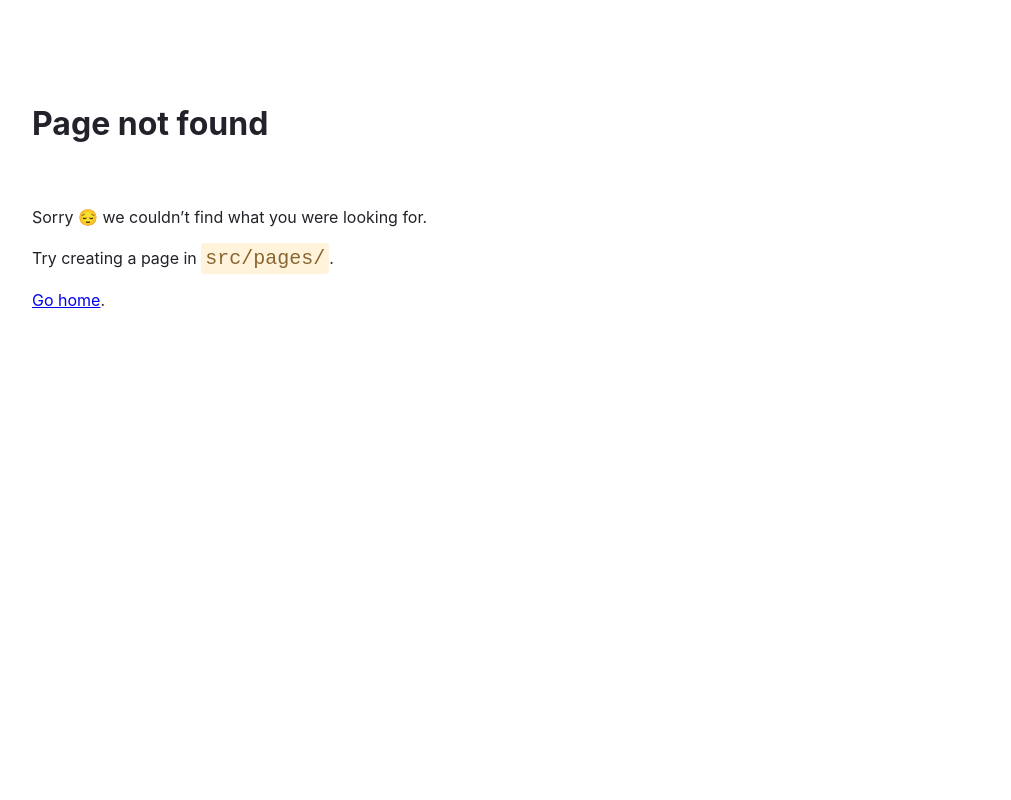
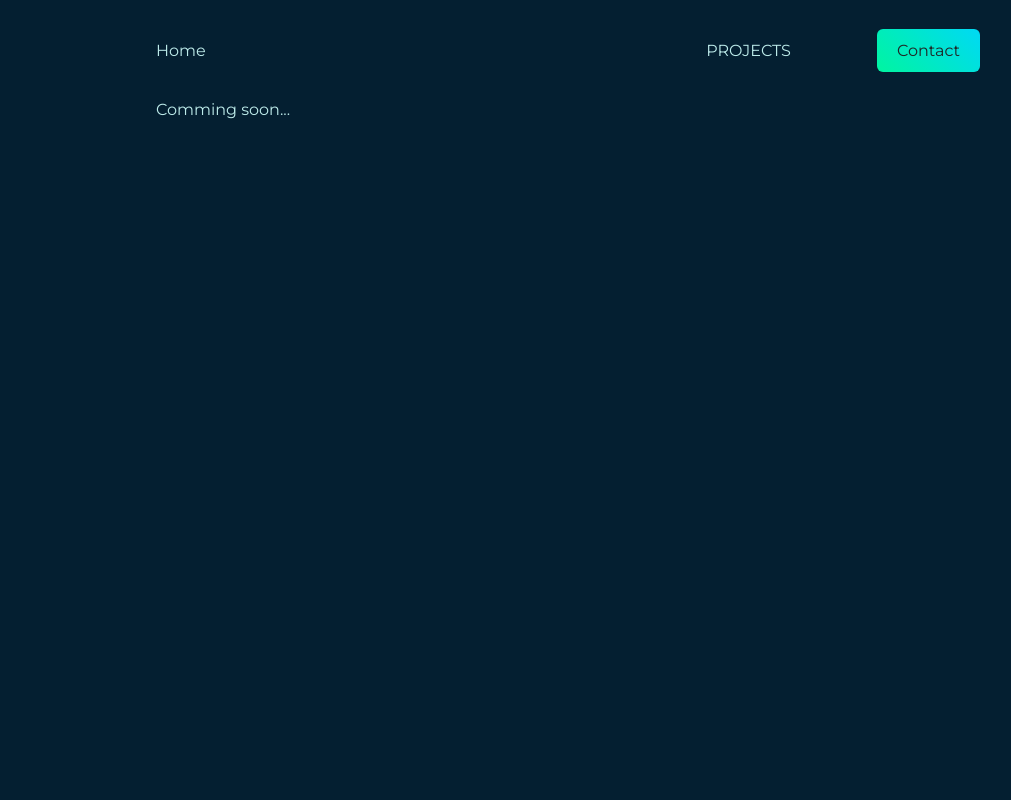
Before and after one commit to oevadee/portfolio, a Gatsby site: page /contact in a window 1280 px wide. Before the commit this address had no page. Shown: the top 800 px of the page, without its empty margins (72-1083 px from the left). Built offline with nearby package versions, Linux system fonts and the light colour scheme; Gatsby itself is replaced by a stand-in of ours.

Commit message:
chore: create rest pages todo, fix links, change button font

```diff
--- a/src/components/styled-button/index.tsx
+++ b/src/components/styled-button/index.tsx
@@ -8,7 +8,7 @@ const SLink = styled(Link)`
   color: ${({ theme }) => theme.colors.darkText};
   border-radius: 0.375rem;
   width: fit-content;
-  font-weight: ${({ theme }) => theme.font.weight.semibold};
+  font-weight: ${({ theme }) => theme.font.weight.medium};
 `;
 
 interface Props {
--- a/src/modules/navigation/index.tsx
+++ b/src/modules/navigation/index.tsx
@@ -1,3 +1,4 @@
+import { StyledButton } from 'components/styled-button';
 import { Link } from 'gatsby';
 import React from 'react';
 import styled from 'styled-components';
@@ -12,7 +13,7 @@ const SNav = styled.nav`
   justify-content: space-between;
 `;
 
-const SHeader = styled.h2`
+const SHeader = styled(Link)`
   font-size: 1rem;
 `;
 
@@ -31,14 +32,12 @@ const SList = styled.ul`
 export const Navigation = () => {
   return (
     <SNav>
-      <SHeader>Home</SHeader>
+      <SHeader to="/">Home</SHeader>
       <SList>
         <li>
           <Link to="/projects">projects</Link>
         </li>
-        <li>
-          <Link to="/about-me">about me</Link>
-        </li>
+        <StyledButton to="/contact">Contact</StyledButton>
       </SList>
     </SNav>
   );
--- /dev/null
+++ b/src/pages/contact.tsx
@@ -0,0 +1,13 @@
+import React from 'react';
+import { Layout } from 'layouts/index';
+import { ContactView } from 'views/contact';
+
+const ContactPage = () => {
+  return (
+    <Layout>
+      <ContactView />
+    </Layout>
+  );
+};
+
+export default ContactPage;
--- /dev/null
+++ b/src/views/contact/index.tsx
@@ -0,0 +1,5 @@
+import React from 'react';
+
+export const ContactView = () => {
+  return <div>Comming soon...</div>;
+};
--- a/src/views/index/sections/intro-section/index.tsx
+++ b/src/views/index/sections/intro-section/index.tsx
@@ -71,7 +71,7 @@ export const IntroSection = () => {
           sint. Velit officia consequat duis enim velit mollit. Exercitation
           veniam consequat sunt.
         </SDescription>
-        <StyledButton to="/projects">Contact me</StyledButton>
+        <StyledButton to="/contact">Contact me</StyledButton>
       </STextWrapper>
       <div>
         <SImage
--- /dev/null
+++ b/src/views/projects/index.tsx
@@ -0,0 +1,5 @@
+import React from 'react';
+
+export const ProjectsView = () => {
+  return <div>Comming soon...</div>;
+};
```
Also changed, not shown: src/pages/projects.tsx (added, +13 -0 lines).
